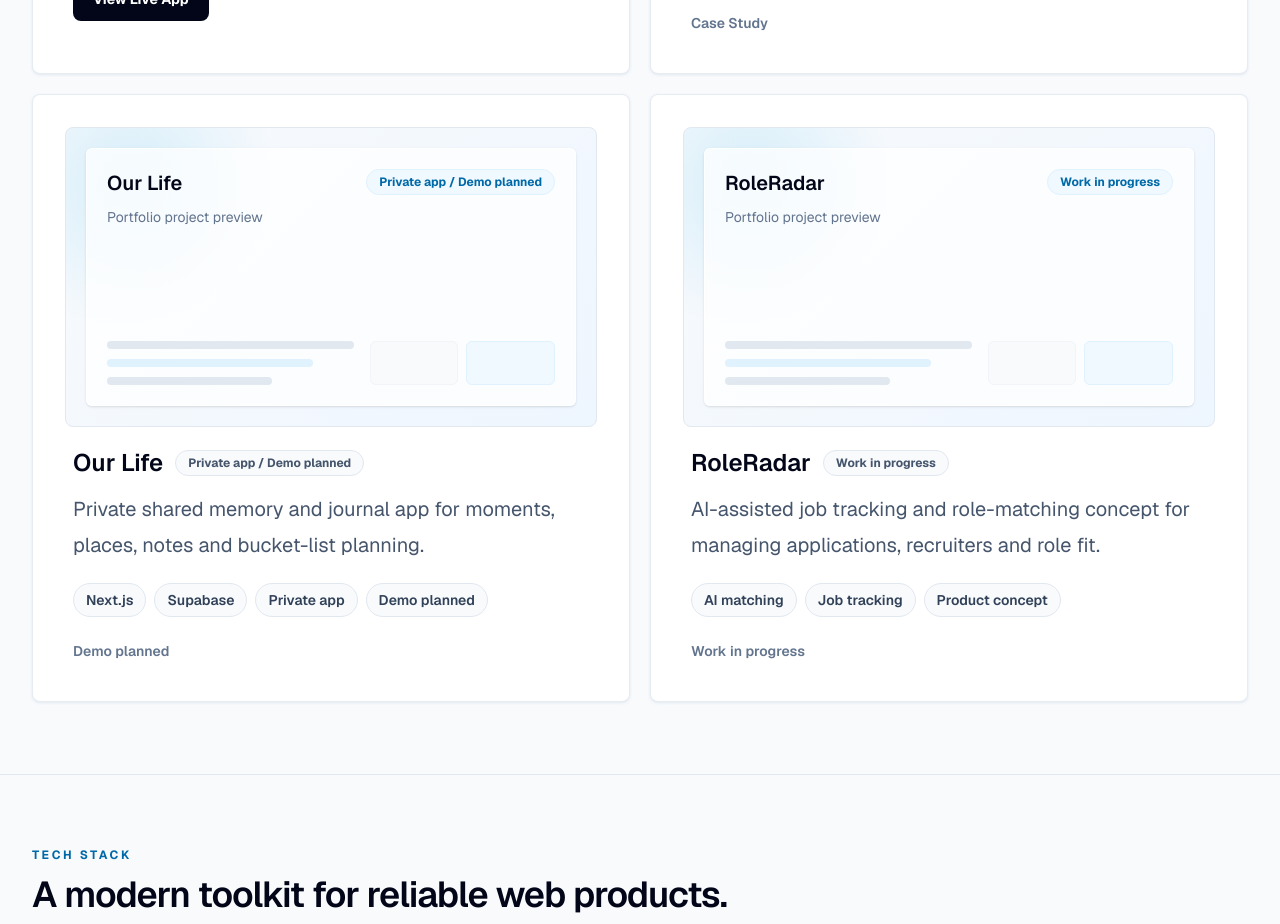
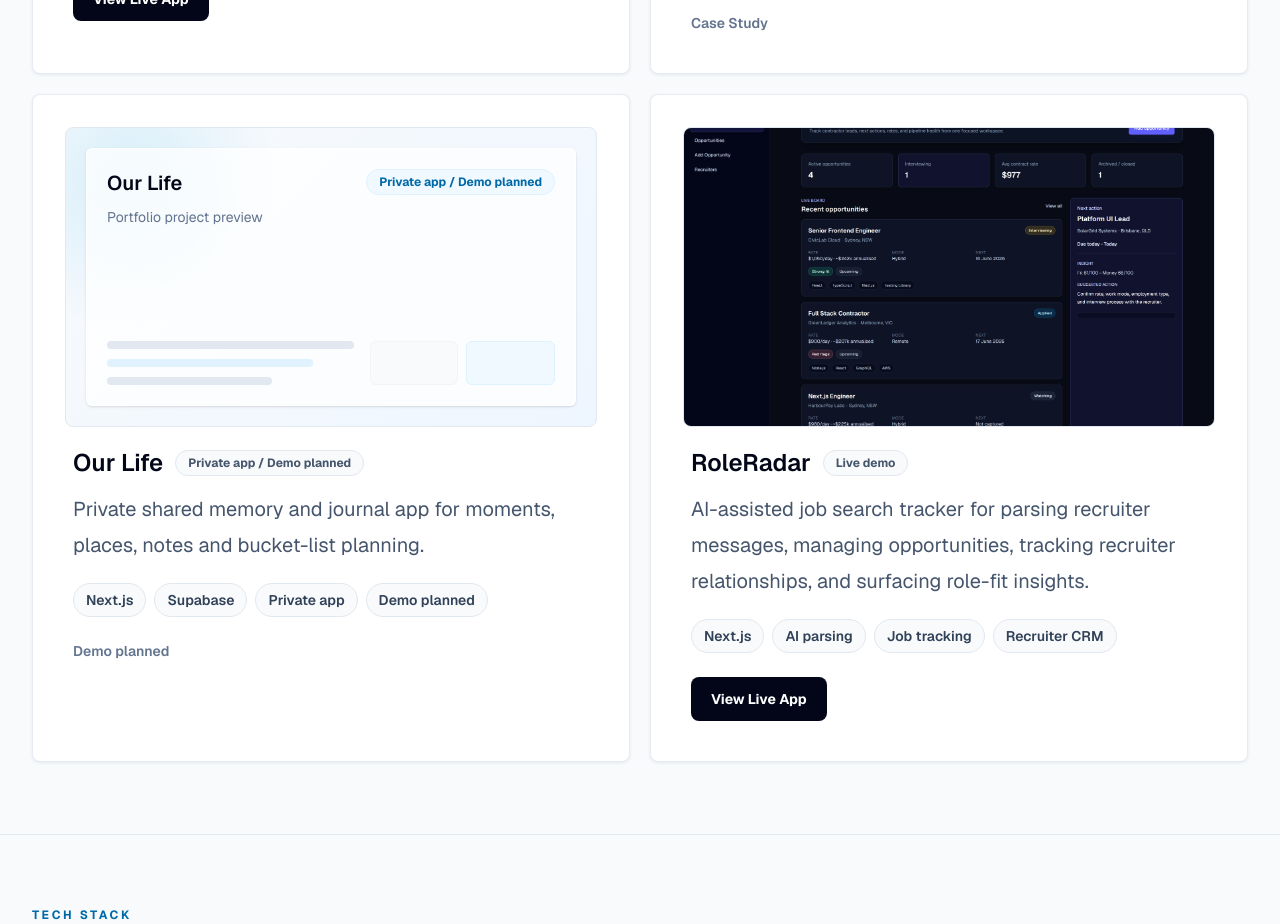
Before and after one commit to ambarbs/ambarbose-portfolio, a Next.js app: page / in a window 1280 px wide. Shown: the part 4260-5184 px from the top of the page. Built offline with nearby package versions, Linux system fonts and the light colour scheme.

Commit message:
Add RoleRadar live demo to portfolio

```diff
--- a/app/data/portfolio.ts
+++ b/app/data/portfolio.ts
@@ -265,12 +265,12 @@
   {
     name: 'RoleRadar',
     description:
-      'AI-assisted job tracking and role-matching concept for managing applications, recruiters and role fit.',
-    status: 'Work in progress',
+      'AI-assisted job search tracker for parsing recruiter messages, managing opportunities, tracking recruiter relationships, and surfacing role-fit insights.',
+    status: 'Live demo',
     image: '/projects/roleradar.png',
-    tags: ['AI matching', 'Job tracking', 'Product concept'],
-    ctaLabel: 'Work in progress',
-    ctaUrl: '',
+    tags: ['Next.js', 'AI parsing', 'Job tracking', 'Recruiter CRM'],
+    ctaLabel: 'View Live App',
+    ctaUrl: 'https://roleradar-vert.vercel.app/',
   },
 ];
 
```
Also changed, not shown: public/projects/roleradar.png (added).
